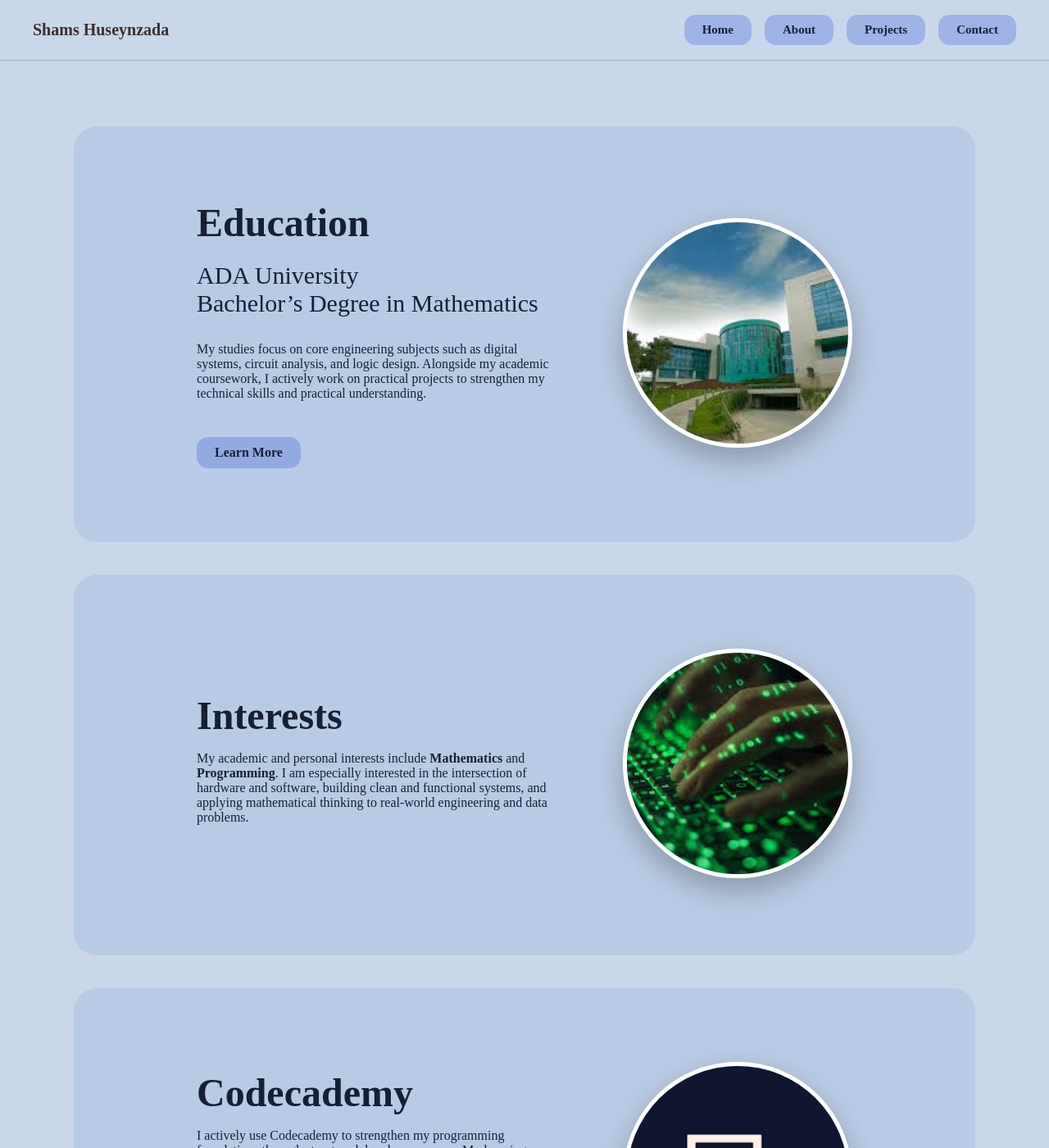
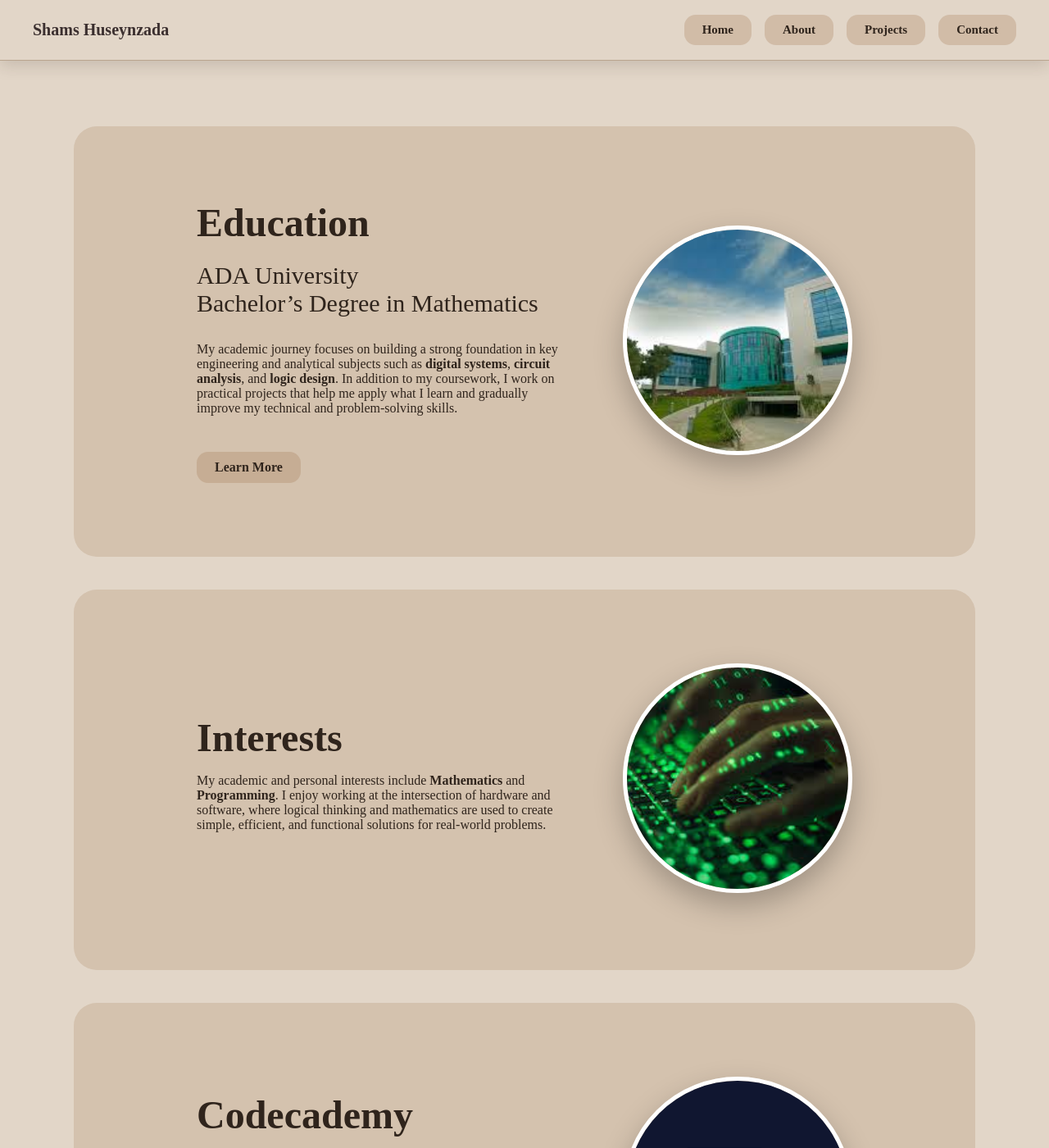
Before and after one commit to Sh-coder97/SITE-1101, a Jekyll site: the page built from about.html, in a window 1280 px wide and 1400 px high. Shown: the whole window at 82% size. Built offline with Jekyll 4.4.1, drawn with Linux system fonts in a browser that asks for light colours; some of the changed text lies outside the part shown.

Commit message:
changes on about project and contact

```diff
--- a/_includes/footer.html
+++ b/_includes/footer.html
@@ -5,19 +5,19 @@
     <footer class="footer">
 
   <div class="footer-content">
-    <a href="mailto:aazizov20308@ada.edu.az" class="footer-link">
+    <a href="mailto:shuseynzada19991@ada.edu.az" class="footer-link">
       Email
     </a>
 
     <span class="footer-separator">•</span>
 
-    <a href="tel:+994554540086" class="footer-link">
+    <a href="tel:+994553908744" class="footer-link">
       Phone
     </a>
 
     <span class="footer-separator">•</span>
 
-    <a href="https://github.com/Sh-coder97/site1101"
+    <a href="https://github.com/Sh-coder97/SITE-1101"
        target="_blank"
        class="footer-link">
       GitHub Repository
--- a/about.html
+++ b/about.html
@@ -18,10 +18,7 @@ permalink: /about/
       </p>
 
       <p>
-        My studies focus on core engineering subjects such as digital systems,
-        circuit analysis, and logic design. Alongside my academic coursework,
-        I actively work on practical projects to strengthen my technical skills
-        and practical understanding.
+        My academic journey focuses on building a strong foundation in key engineering and analytical subjects such as <strong>digital systems</strong>, <strong>circuit analysis</strong>, and <strong>logic design</strong>. In addition to my coursework, I work on practical projects that help me apply what I learn and gradually improve my technical and problem-solving skills.
       </p>
 
       <a
@@ -49,9 +46,8 @@ permalink: /about/
         My academic and personal interests include
         <strong>Mathematics</strong> and
         <strong>Programming</strong>.
-        I am especially interested in the intersection of hardware and software,
-        building clean and functional systems, and applying mathematical thinking
-        to real-world engineering and data problems.
+        I enjoy working at the intersection of hardware and software, where logical thinking and mathematics are used to create simple, efficient, and functional solutions for real-world problems.
+
       </p>
     </div>
 
@@ -68,11 +64,8 @@ permalink: /about/
       <h1 class="hero-name">Codecademy</h1>
 
       <p>
-        I actively use Codecademy to strengthen my programming foundations through
-        structured, hands-on courses. My learning focuses on building strong
-        fundamentals, understanding core concepts deeply, and applying them
-        in practice. This continuous learning process helps me improve both my
-        technical accuracy and confidence when working on projects.
+        I use <strong>Codecademy</strong> to improve my programming skills through structured, hands-on courses. My learning focuses on understanding core concepts clearly and applying them in practice. This continuous learning process helps me become more confident and accurate when working on projects.
+
       </p>
 
       <a
--- a/assets/css/style.css
+++ b/assets/css/style.css
@@ -1,13 +1,17 @@
 :root {
-  --bg-main: #c9d7ea;        /* 🔥 fon – aydın şəkildə tünd */
-  --card-bg: #b8cbe4;        /* 🔥 kartlar – fonun üstündə seçilir */
-  --border-line: #9fb6d6;    /* navbar xətti – artıq daha görünən */
-  --text-main: #142033;      /* text – tünd navy */
-  --accent: #1d4ed8;         /* 🔥 əsas mavi (çox tünd) */
-  --accent-soft: rgba(29,78,216,0.25);
-  --accent-hover: rgba(29,78,216,0.5);
+  /* ===== MAIN BACKGROUNDS ===== */
+  --bg-main: #e2d6c8;        /* əsas fon – tünd açıq qəhvəyi */
+  --card-bg: #d4c2ae;        /* kartlar – daha tünd */
+  --border-line: #b9a58f;    /* navbar/footer xətti */
+
+  /* ===== TEXT ===== */
+  --text-main: #2f241c;      /* tünd qəhvəyi text */
+
+  /* ===== ACCENT ===== */
+  --accent: #9c6b43;         /* tünd qəhvəyi accent */
+  --accent-soft: rgba(156,107,67,0.25);
+  --accent-hover: rgba(156,107,67,0.45);
 }
-
 
 
 /* ================= RESET & BASE ================= */
@@ -205,7 +209,7 @@ body {
 .project-card p,
 .contact-card p {
   margin: 0;
-  font-size: 17px;
+  font-size: 19px;
   line-height: 1.6;
 }
 
@@ -973,3 +977,22 @@ body {
 .footer-separator {
   color: var(--text-main);
 }
+ /* ================= STICKY NAVBAR FIX ================= */
+.navbar {
+  position: sticky;
+  top: 0;
+  z-index: 999;
+
+  /* 🔥 ŞƏFFAFLIQ GETDİ */
+  background: var(--bg-main);
+
+  /* 🔥 YAZILARIN ÜSTÜNƏ DÜŞMƏSİN */
+  border-bottom: 1px solid var(--border-line);
+
+  /* 🔥 AYRILMA HİSSİ */
+  box-shadow: 0 6px 18px rgba(47,36,28,0.15);
+}
+.about-text-large {
+  font-size: 20.5px;   /* 🔥 AZCA böyüdülmüş */
+  line-height: 1.65;   /* 🔥 daha sıx, clean */
+}
```
Also changed, not shown: contact.html (+6 -6 lines), projects.html (renamed from projects.md, +6 -13 lines), assets/images/gmail.svg (added), assets/images/pho.svg (added), assets/images/whatsapp.svg (added), 2 other files.
